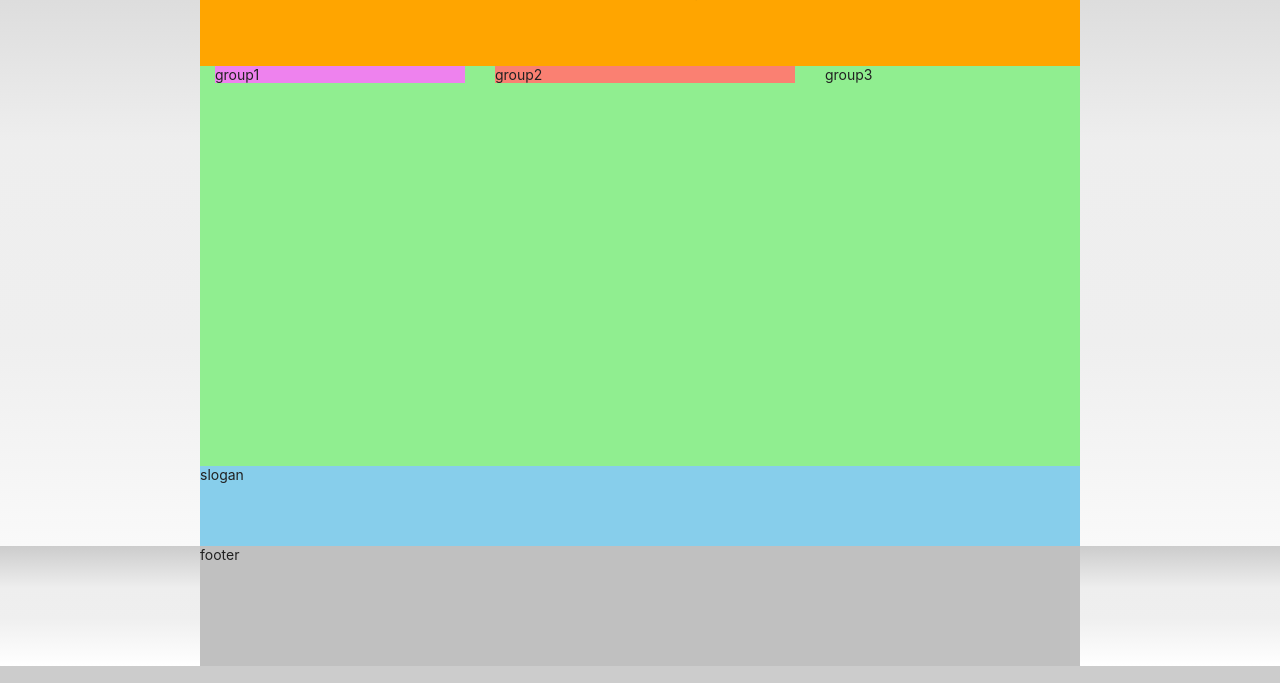
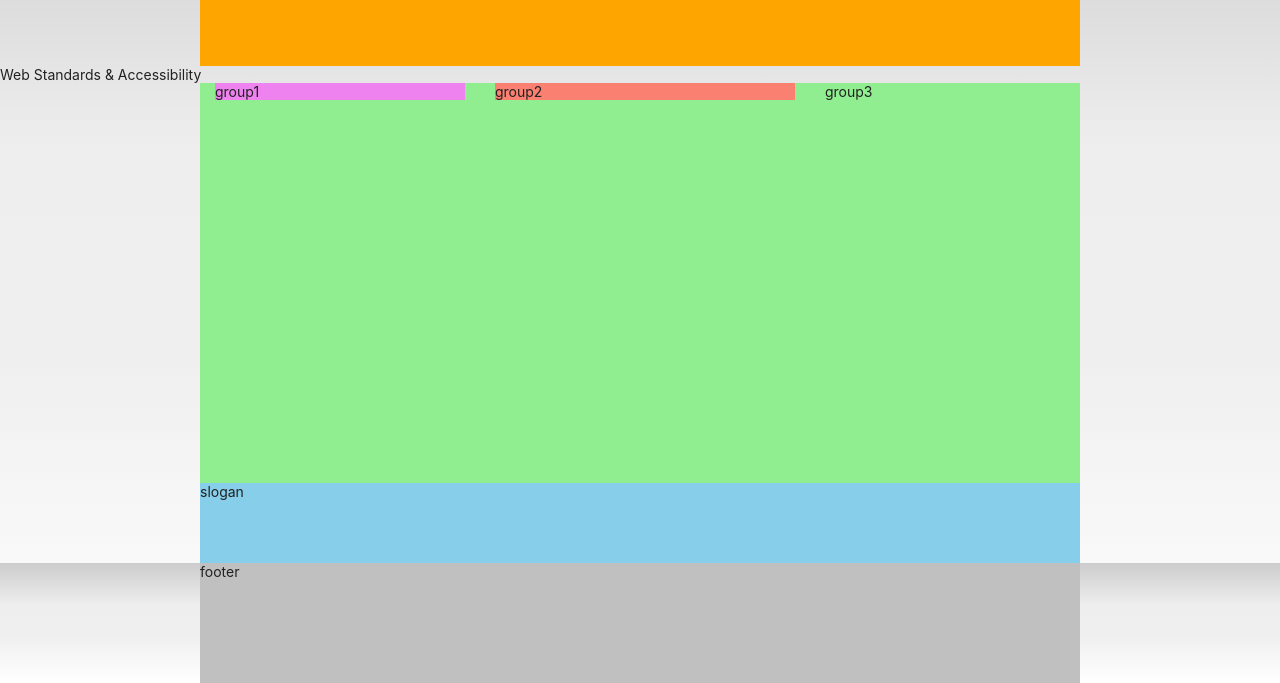
Before and after one commit to DoctorK4/HTML5, a plain HTML site: page index.html in a window 1280 px wide. Shown: the part 141-824 px from the top of the page. Drawn offline with Linux system fonts and the light colour scheme; a web font is replaced by a local one.

Commit message:
비주얼 텍스트 콘텐츠 마크업

```diff
--- a/index.html
+++ b/index.html
@@ -7,6 +7,10 @@
   <title>웹카페</title>
   <link rel="stylesheet" as="style" crossorigin href="https://cdn.jsdelivr.net/gh/orioncactus/pretendard@v1.3.6/dist/web/static/pretendard.css" />
   <link rel="stylesheet" href="./styles/style.css" />
+  <script src="./js/main.js" defer="defer"></script>
+  <!-- defer 속성 없이 실행  -->
+  <!-- <script src="./js/jquery.min.js"></script>
+  <script src="./js/menu-tab.js"></script> -->
 </head>
 <body>
   <header class="header">
@@ -127,10 +131,11 @@
             </li>
           </ul>
       </nav>
-
-
   </header>
   <div class="visual">visual</div>
+    <div class="visual-text">
+      Web Standards &amp; Accessibility
+    </div>
   <main class="main">
     <div class="group group1">group1</div>
     <div class="group group2">group2</div>
@@ -142,5 +147,6 @@
       footer
     </div>
   </footer>
+
 </body>
 </html>
```
